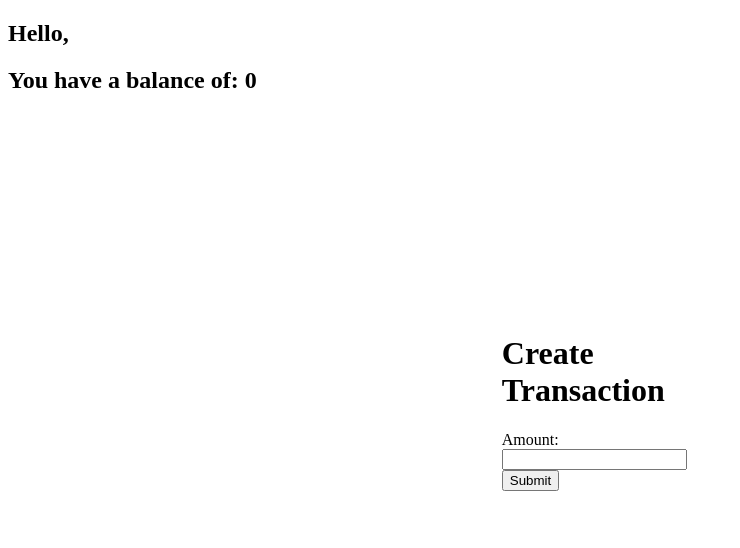
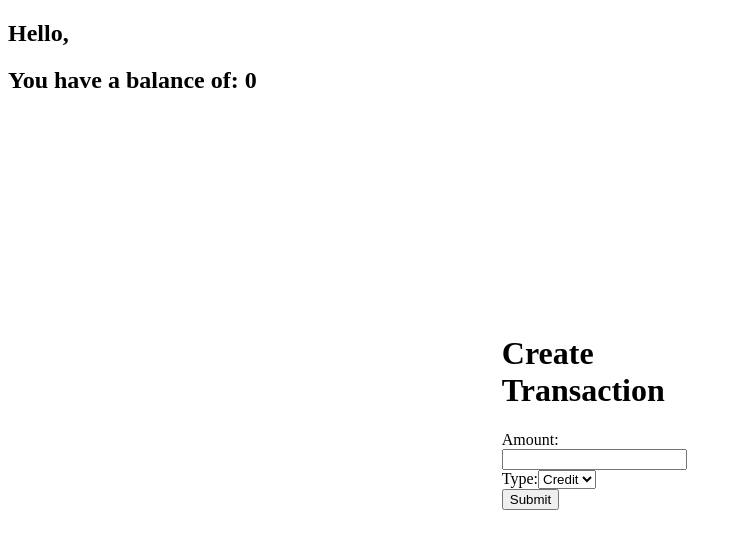
Before and after one commit to JadenPerleoni/fullstack-exercise, a React (Create React App) app in the folder client/: page /home in a window 1280 px wide. Shown: the top 548 px of the page, without its empty margins (0-740 px from the left). Built offline with nearby package versions, Linux system fonts and the light colour scheme; no server answers.

Commit message:
can now pick transaction type!

```diff
--- a/client/src/api/index.js
+++ b/client/src/api/index.js
@@ -14,8 +14,8 @@ export const validate = (token) =>
       Authorization: `Bearer ${token}`,
     },
   });
-export const createTransaction = (token, amount) =>
-  axios.post(`${url}/createtransaction`, amount, {
+export const createTransaction = (token, transaction) =>
+  axios.post(`${url}/createtransaction`, transaction, {
     headers: {
       Authorization: `Bearer ${token}`,
     },
--- a/client/src/components/Home/Home.js
+++ b/client/src/components/Home/Home.js
@@ -1,5 +1,5 @@
 import { useState, useEffect } from "react";
-import { createTransaction,getBalance } from "../../api/index.js";
+import { createTransaction, getBalance } from "../../api/index.js";
 
 function getToken() {
   const tokenString = sessionStorage.getItem("token");
@@ -16,9 +16,9 @@ function getUser() {
 function Home() {
   const [form, setForm] = useState({
     amount: "",
+    type: "credit",
   });
   const [balance, setBalance] = useState(0);
-
 
   const token = getToken();
   const username = getUser();
@@ -29,8 +29,10 @@ function Home() {
   };
 
   useEffect(() => {
-    getBalance(token,{username: username}).then((res) => setBalance(res.data));
-  },[]);
+    getBalance(token, { username: username }).then((res) =>
+      setBalance(res.data)
+    );
+  }, []);
 
   console.log(balance);
 
@@ -52,6 +54,16 @@ function Home() {
                 onChange={(e) => setForm({ ...form, amount: e.target.value })}
               />
             </label>
+            <label>
+              Type:
+              <select
+                value={form.type || ""}
+                onChange={(e) => setForm({ ...form, type: e.target.value })}
+              >
+                <option value="credit">Credit</option>
+                <option value="debit">Debit</option>
+              </select>
+            </label>
             <input type="submit" value="Submit" />
           </form>
         </div>
```
Also changed, not shown: 2 other files (tests, documents, lock files or other folders).
